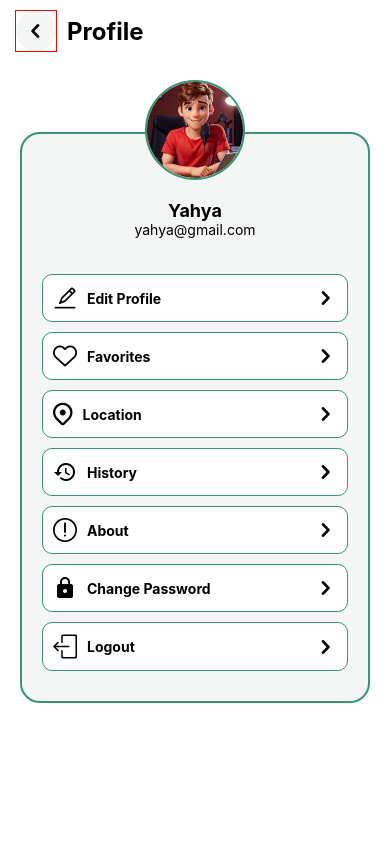
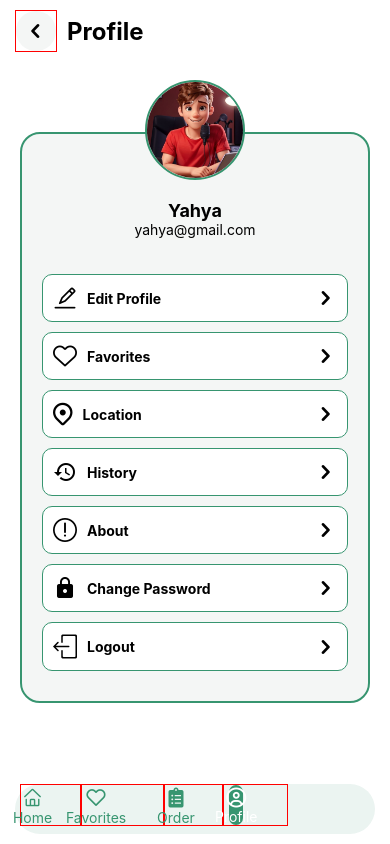
Before and after one commit to yahya-zht/App-Mobile-Food_Delivery, a React Native app: screen /Profile in a window 390 px wide. Built offline with nearby package versions, Linux system fonts and the light colour scheme.

Commit message:
Update NavBar 01 - Add color on click button

```diff
--- a/components/NavBar.jsx
+++ b/components/NavBar.jsx
@@ -5,20 +5,30 @@ import { AntDesign } from "@expo/vector-icons";
 import { Feather } from "@expo/vector-icons";
 import { FontAwesome5 } from "@expo/vector-icons";
 import { FontAwesome6 } from "@expo/vector-icons";
-import { useNavigation } from "@react-navigation/native";
+import { useNavigation, useRoute } from "@react-navigation/native";
 export default function NavBar() {
   const navigation = useNavigation();
+  const route = useRoute();
+
+  const getColor = (screen) =>
+    route.name === screen ? COLORS.white : COLORS.second;
+  const getBackgroundColor = (screen) =>
+    route.name === screen ? COLORS.second : null;
   return (
     <View style={styles.container}>
       <TouchableNativeFeedback
-        style={styles.buttonClick}
         onPress={() => {
           navigation.navigate("Home");
         }}
       >
-        <View style={styles.buttonClick}>
-          <AntDesign name="home" size={20} color="white" />
-          <Text style={{ color: COLORS.white }}>Home</Text>
+        <View
+          style={[
+            styles.button,
+            { backgroundColor: getBackgroundColor("Home") },
+          ]}
+        >
+          <AntDesign name="home" size={20} color={getColor("Home")} />
+          <Text style={{ color: getColor("Home") }}>Home</Text>
         </View>
       </TouchableNativeFeedback>
       <TouchableNativeFeedback
@@ -26,9 +36,14 @@ export default function NavBar() {
           navigation.navigate("Favorites");
         }}
       >
-        <View style={styles.button}>
-          <Feather name="heart" size={20} color={COLORS.second} />
-          <Text style={{ color: COLORS.second }}>Favorites</Text>
+        <View
+          style={[
+            styles.button,
+            { backgroundColor: getBackgroundColor("Favorites") },
+          ]}
+        >
+          <Feather name="heart" size={20} color={getColor("Favorites")} />
+          <Text style={{ color: getColor("Favorites") }}>Favorites</Text>
         </View>
       </TouchableNativeFeedback>
       <TouchableNativeFeedback
@@ -36,9 +51,18 @@ export default function NavBar() {
           navigation.navigate("Order");
         }}
       >
-        <View style={styles.button}>
-          <FontAwesome5 name="clipboard-list" size={20} color={COLORS.second} />
-          <Text style={{ color: COLORS.second }}>Order</Text>
+        <View
+          style={[
+            styles.button,
+            { backgroundColor: getBackgroundColor("Order") },
+          ]}
+        >
+          <FontAwesome5
+            name="clipboard-list"
+            size={20}
+            color={getColor("Order")}
+          />
+          <Text style={{ color: getColor("Order") }}>Order</Text>
         </View>
       </TouchableNativeFeedback>
 
@@ -47,9 +71,18 @@ export default function NavBar() {
           navigation.navigate("Profile");
         }}
       >
-        <View style={styles.button}>
-          <FontAwesome6 name="user-circle" size={20} color={COLORS.second} />
-          <Text style={{ color: COLORS.second }}>Profile</Text>
+        <View
+          style={[
+            styles.button,
+            { backgroundColor: getBackgroundColor("Profile") },
+          ]}
+        >
+          <FontAwesome6
+            name="user-circle"
+            size={20}
+            color={getColor("Profile")}
+          />
+          <Text style={{ color: getColor("Profile") }}>Profile</Text>
         </View>
       </TouchableNativeFeedback>
     </View>
--- a/screens/Profile.jsx
+++ b/screens/Profile.jsx
@@ -9,6 +9,7 @@ import { Entypo } from "@expo/vector-icons";
 import { MaterialIcons } from "@expo/vector-icons";
 import { SimpleLineIcons } from "@expo/vector-icons";
 import { Octicons } from "@expo/vector-icons";
+import NavBar from "../components/NavBar";
 export default function Profile() {
   return (
     <View style={styles.container}>
@@ -79,6 +80,7 @@ export default function Profile() {
           <Entypo name="chevron-right" size={24} color="black" />
         </View>
       </View>
+      <NavBar />
     </View>
   );
 }
```
